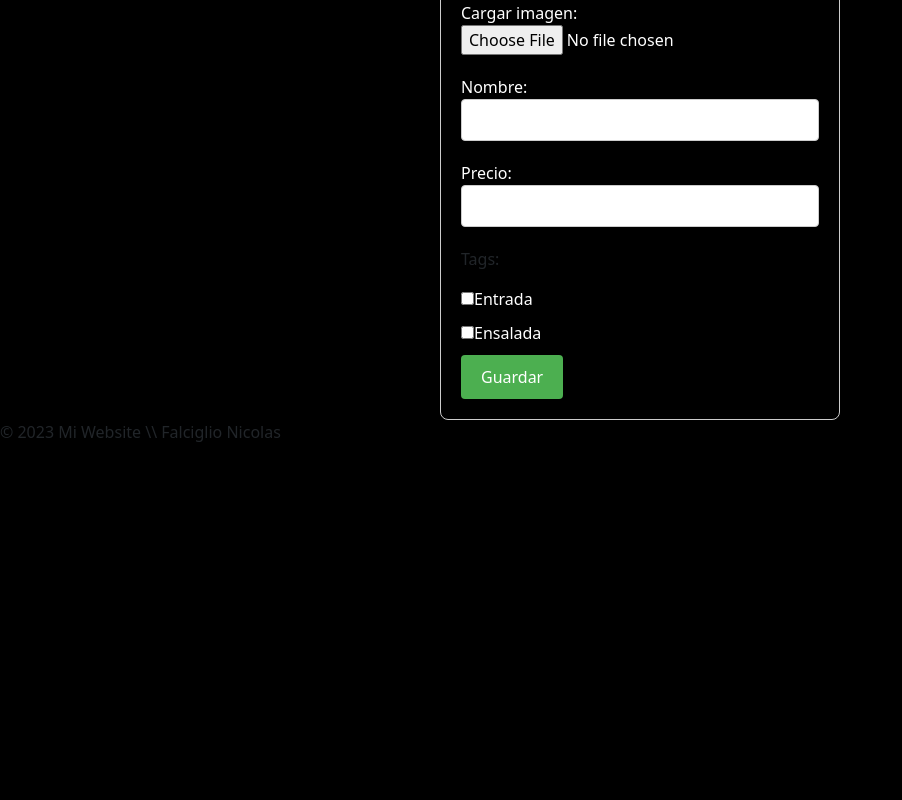
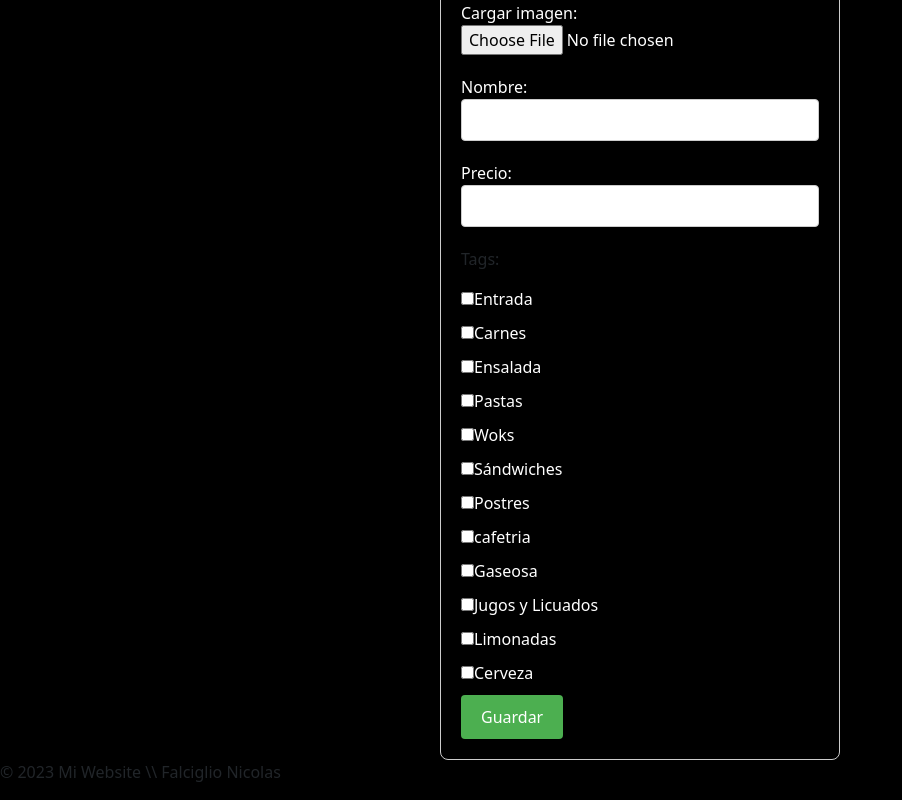
Before and after one commit to nicofal23/palosverdesbar, a React (Vite) app: page /admin in a window 1280 px wide. Shown: the part 600-1400 px from the top of the page, without its empty margins (0-902 px from the left). Before the commit the page ends 1060 px from the top, so only its background shows below. Built offline with nearby package versions, Linux system fonts and the light colour scheme.

Commit message:
correccion

```diff
--- a/src/components/Item/Item.jsx
+++ b/src/components/Item/Item.jsx
@@ -2,7 +2,7 @@
 import { Link } from 'react-router-dom';
 import styles from '../Item/Item.module.css';
 
-const Item = ({ id, nombre, img, precio, stock }) => {
+const Item = ({ id, nombre, img, precio, stock, descripcion}) => {
     const isStockAvailable = stock > 0;
 
     return (
@@ -12,6 +12,9 @@ const Item = ({ id, nombre, img, precio, stock }) => {
                     <h2 className={styles.ItemHeader}>
                         {nombre}
                     </h2>
+                    <p className={styles.ItemHeader}>
+                         {descripcion}
+                    </p>
                 </div>
                 <section>
                     <p className={styles.Precio}>
--- a/src/components/Item/Item.module.css
+++ b/src/components/Item/Item.module.css
@@ -5,7 +5,7 @@
   margin: 16px;
   box-shadow: 0 4px 8px rgba(0, 0, 0, 0.1);
   background-color: #fff;
-  width: 60%;
+  width: 100%;
   display: flex;
   justify-content: center;
 }
@@ -61,3 +61,9 @@
 .Precio{
   font-size: 35px;
 }
+
+.imga img {
+  width: 100%;
+  height: 100%;
+  padding-left: 5px;
+}
--- a/src/components/ItemListCointainer/ItemListContainer.jsx
+++ b/src/components/ItemListCointainer/ItemListContainer.jsx
@@ -9,14 +9,14 @@ import { useParams } from 'react-router-dom';
 const ItemListContainer = ({ greeting }) => {
   const [productos, setProductos] = useState([]);
   const [loading, setLoading] = useState(true);
-  const [selectedCategory, setSelectedCategory] = useState(null); // Estado para almacenar la categoría seleccionada
-  const [showButtons, setShowButtons] = useState(true); // Estado para controlar la visibilidad de los botones
+  const [selectedCategory, setSelectedCategory] = useState(null);
+  const [showButtons, setShowButtons] = useState(true);
   const { categoryId } = useParams();
 
   useEffect(() => {
     setLoading(true);
 
-    const collectionRef = selectedCategory // Si hay una categoría seleccionada, filtramos por ella
+    const collectionRef = selectedCategory
       ? query(collection(db, 'productos'), where('category', '==', selectedCategory))
       : collection(db, 'productos');
 
@@ -34,18 +34,16 @@ const ItemListContainer = ({ greeting }) => {
       .finally(() => {
         setLoading(false);
       });
-  }, [selectedCategory]); // Cambiamos el efecto para que se ejecute cuando cambia la categoría seleccionada
+  }, [selectedCategory]);
 
-  // Función para manejar el clic en las categorías
   const handleCategoryClick = (category) => {
     setSelectedCategory(category);
-    setShowButtons(false); // Ocultar los botones cuando se hace clic en una categoría
+    setShowButtons(false);
   };
 
-  // Función para manejar el clic en el botón "Volver"
   const handleReturnClick = () => {
     setSelectedCategory(null);
-    setShowButtons(true); // Mostrar los botones cuando se hace clic en "Volver"
+    setShowButtons(true);
   };
 
   return (
@@ -53,22 +51,24 @@ const ItemListContainer = ({ greeting }) => {
       <div className={style.row}>
         <div className={style.col}>
           <h2 className={`${style.mt5} ${style.greeting}`}>{greeting}</h2>
+          {/* Mostrar el spinner de carga mientras se cargan los productos */}
+          {loading && <LoadingSpinner />}
           {/* Interfaz para seleccionar la categoría */}
-          <div className={style.categoryButtons}>
+          <div className={style.categoryButtons} style={{ display: loading ? 'none' : 'block' }}>
             <div className={style.gridContainer}>
               {showButtons && (
                 <>
                   <div className={`${style.gridItem} ${style.resto}`} onClick={() => handleCategoryClick('restaurant')}>
-                    <button className={style.button} >Restaurant</button>
+                    <button className={style.button}>Restaurant</button>
                   </div>
                   <div className={`${style.gridItem} ${style.cafe}`}>
-                    <button className={style.button} onClick={() => handleCategoryClick('jarras')}>Cafeteria</button>
+                    <button className={style.button} onClick={() => handleCategoryClick('cafeteria')}>Cafeteria</button>
                   </div>
                   <div className={`${style.gridItem} ${style.cock}`}>
-                    <button className={style.button} onClick={() => handleCategoryClick('sarten')}>Cocktails</button>
+                    <button className={style.button} onClick={() => handleCategoryClick('cocktails')}>Cocktails</button>
                   </div>
                   <div className={`${style.gridItem} ${style.vino}`}>
-                    <button className={style.button} onClick={() => handleCategoryClick('ollas')}>Vinos y Espumantes</button>
+                    <button className={style.button} onClick={() => handleCategoryClick('vinos')}>Vinos y Espumantes</button>
                   </div>
                 </>
               )}
@@ -84,8 +84,6 @@ const ItemListContainer = ({ greeting }) => {
           {selectedCategory !== null && !loading && productos.length > 0 && (
             <ItemList productos={productos} />
           )}
-          {/* Mostrar el spinner de carga mientras se cargan los productos */}
-          {loading && <LoadingSpinner />}
           {/* Mensaje de que no hay productos disponibles */}
           {selectedCategory !== null && !loading && productos.length === 0 && (
             <p>No hay productos disponibles en esta categoría.</p>
--- a/src/components/ProductComponent/FormularioCargaDatos.jsx
+++ b/src/components/ProductComponent/FormularioCargaDatos.jsx
@@ -99,11 +99,51 @@ const FormularioCargaDatos = () => {
         {/* Renderizar las cajas de opción para los tags */}
         <label>
           <input type="checkbox" value="entrada" checked={tags.includes('entrada')} onChange={handleTagChange} />
-          Entrada
+           Entrada
+        </label>
+        <label>
+          <input type="checkbox" value="carnes" checked={tags.includes('carnes')} onChange={handleTagChange} />
+           Carnes
         </label>
         <label>
           <input type="checkbox" value="ensalada" checked={tags.includes('ensalada')} onChange={handleTagChange} />
-          Ensalada
+           Ensalada
+        </label>
+        <label>
+          <input type="checkbox" value="pastas" checked={tags.includes('pastas')} onChange={handleTagChange} />
+           Pastas
+        </label>
+        <label>
+          <input type="checkbox" value="woks" checked={tags.includes('woks')} onChange={handleTagChange} />
+           Woks
+        </label>
+        <label>
+          <input type="checkbox" value="sandwich" checked={tags.includes('sandwich')} onChange={handleTagChange} />
+           Sándwiches
+        </label>
+        <label>
+          <input type="checkbox" value="postres" checked={tags.includes('postres')} onChange={handleTagChange} />
+           Postres
+        </label>
+        <label>
+          <input type="checkbox" value="cafeteria" checked={tags.includes('cafeteria')} onChange={handleTagChange} />
+           cafetria
+        </label>
+        <label>
+          <input type="checkbox" value="gaseosa" checked={tags.includes('gaseosa')} onChange={handleTagChange} />
+           Gaseosa
+        </label>
+        <label>
+          <input type="checkbox" value="jugos" checked={tags.includes('jugos')} onChange={handleTagChange} />
+           Jugos y Licuados
+        </label>
+        <label>
+          <input type="checkbox" value="limonada" checked={tags.includes('limonada')} onChange={handleTagChange} />
+           Limonadas
+        </label>
+        <label>
+          <input type="checkbox" value="cerveza" checked={tags.includes('cerveza')} onChange={handleTagChange} />
+           Cerveza
         </label>
         {/* Agregar el resto de las opciones de tags aquí */}
       </div>
```
